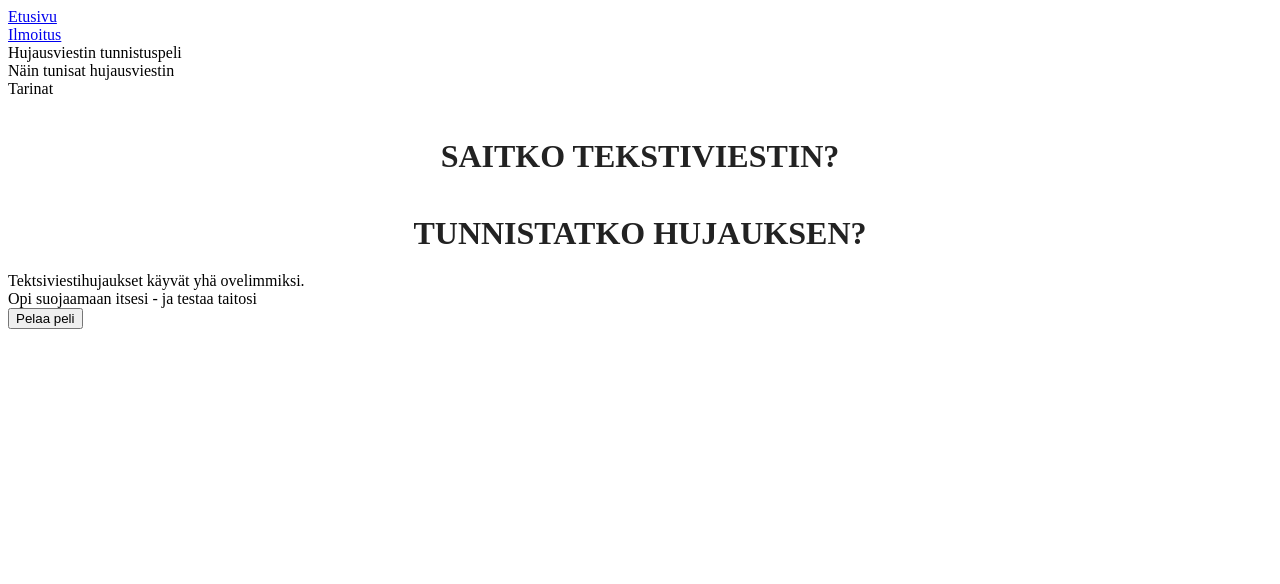
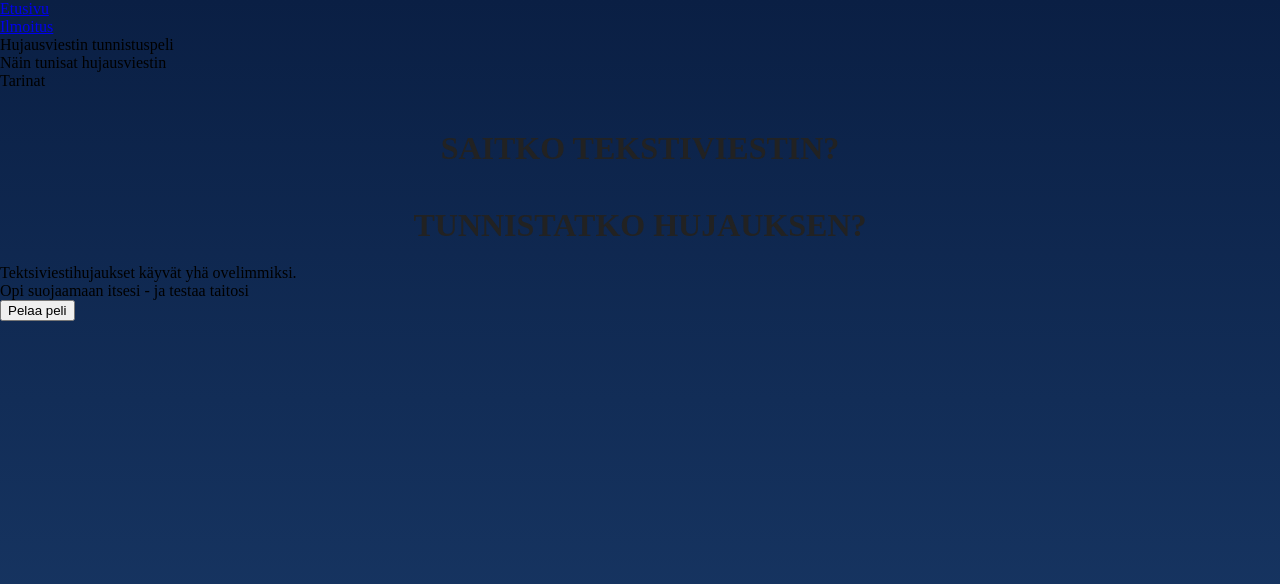
Before and after one commit to levonmaister/scamvjp2, a React (Vite) app: page / in a window 1280 px wide. Shown: the top 584 px of the page. Built offline with nearby package versions, Linux system fonts and the light colour scheme.

Commit message:
css ti sidans etusivu

```diff
--- a/src/pages/Etusivu.jsx
+++ b/src/pages/Etusivu.jsx
@@ -4,6 +4,7 @@ import { useState } from 'react'
 import React from 'react'
 import Peli from '../components/Peli.jsx'
 import Navbar from '../components/Navbar.jsx'
+import '../styles/etusivu.css';
 
 const Etusivu = () => {
 
--- /dev/null
+++ b/src/styles/etusivu.css
@@ -0,0 +1,13 @@
+body {
+  background-color: #0A1F44;
+
+  /* Uppe mörkt, nere ljusare*/
+  background-image: linear-gradient(
+    to bottom,
+    #0A1F44 0%,
+    #1A3B6A 100%
+  );
+
+  min-height: 100vh;
+  margin: 0;
+}
```
Also changed, not shown: 1 other file (tests, documents, lock files or other folders).
